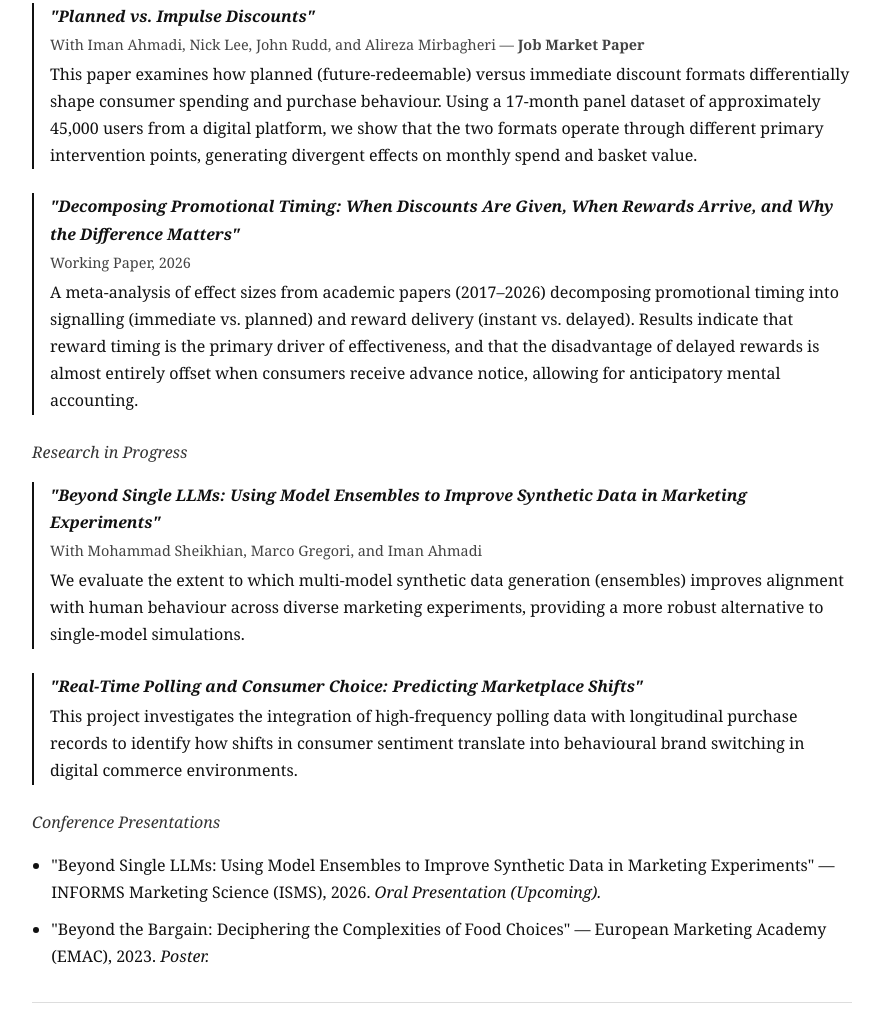
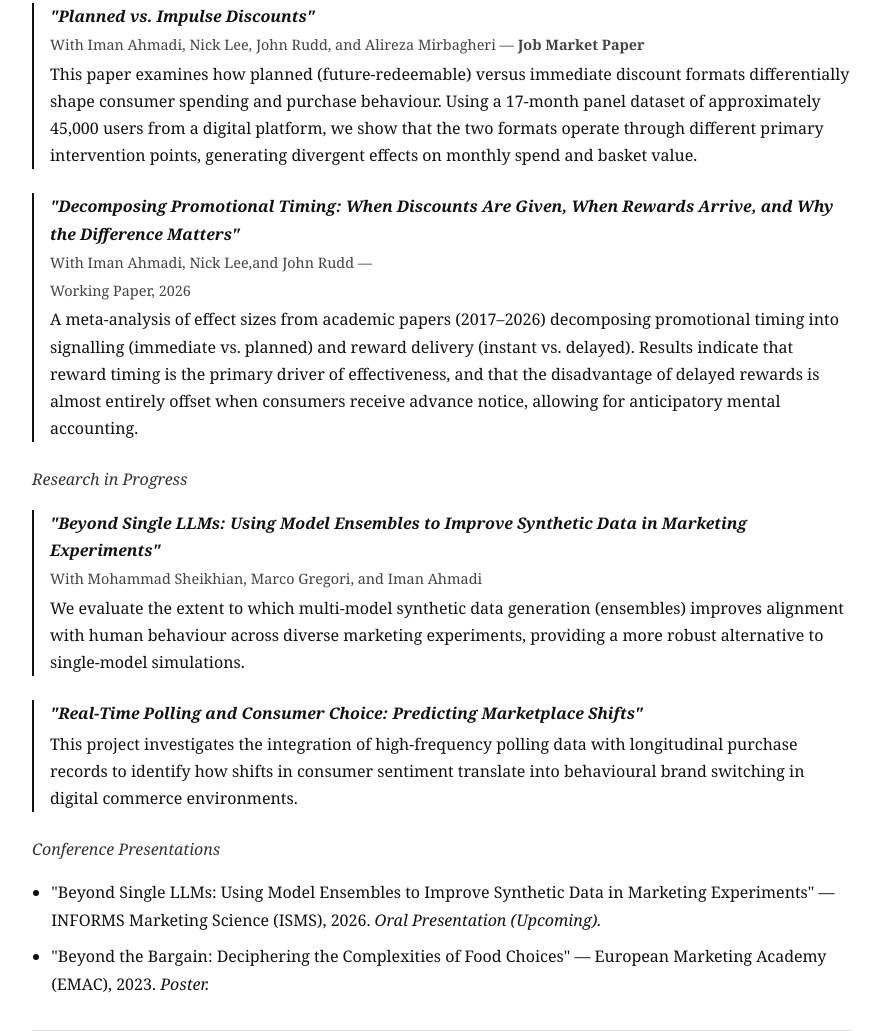
Before and after one commit to smonavari/smonavari.github.io, a plain HTML site: page index.html in a window 1280 px wide. Shown: the part 1161-2192 px from the top of the page, without its empty margins (198-1073 px from the left). Drawn offline with Linux system fonts and the light colour scheme.

Commit message:
Update index.html

```diff
--- a/index.html
+++ b/index.html
@@ -99,6 +99,7 @@
         </li>
         <li>
           <p class="paper-title">"Decomposing Promotional Timing: When Discounts Are Given, When Rewards Arrive, and Why the Difference Matters"</p>
+          <p class="paper-meta">With Iman Ahmadi, Nick Lee,and John Rudd &mdash;</p>
           <p class="paper-meta">Working Paper, 2026</p>
           <p>A meta-analysis of effect sizes from academic papers (2017&ndash;2026) decomposing promotional timing into signalling (immediate vs. planned) and reward delivery (instant vs. delayed). Results indicate that reward timing is the primary driver of effectiveness, and that the disadvantage of delayed rewards is almost entirely offset when consumers receive advance notice, allowing for anticipatory mental accounting.</p>
         </li>
```
